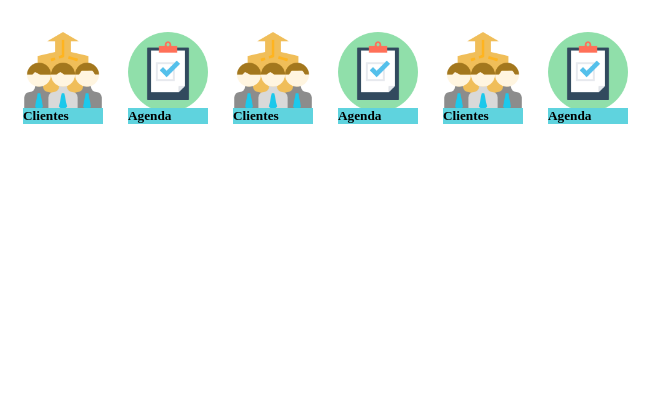
After one commit to deyvy10/BuffeteSosa, a PHP site: page /BuffeteSosa/header.php in a window 1280 px wide. The commit adds this page. Shown: the top 420 px of the page, without its empty margins (0-668 px from the left). Run offline with PHP 8.4, Linux system fonts and the light colour scheme.

Commit message:
add header and background blue

```diff
--- /dev/null
+++ b/header.php
@@ -0,0 +1,124 @@
+
+<head>
+  <script type="text/javascript">
+
+
+    function cerrarsesion()
+        {
+            window.open('logout.php','_self',false);
+        }
+        function tarea()
+        {
+            window.open('bie-alumno-tareas.php','_self',false);
+        }
+
+  </script>
+
+</head>
+
+
+      <div class="layout" style="width:100%;">
+
+        <a onclick='javascript:tarea()'>
+        	<div class="brick1"></br></br></br><h5><P  style="COLOR: #000000; BACKGROUND-COLOR: #5FD3DE ">Clientes</P></h5></div>
+        </a>
+        <div class="brick0"></div>
+         <a onclick='javascript:tutorial()'>
+         <div class="brick2"></br></br></br><h5><P  style="COLOR: #000000; BACKGROUND-COLOR: #5FD3DE ">Agenda</P></h5>
+         </div>
+     	</a>
+        <div class="brick0"></div>
+         <a onclick='javascript:tarea()'>
+        	<div class="brick1"></br></br></br><h5><P  style="COLOR: #000000; BACKGROUND-COLOR: #5FD3DE ">Clientes</P></h5></div>
+        </a>
+        <div class="brick0"></div>
+         <a onclick='javascript:tutorial()'>
+         <div class="brick2"></br></br></br><h5><P  style="COLOR: #000000; BACKGROUND-COLOR: #5FD3DE ">Agenda</P></h5>
+         </div>
+     	</a>
+        <div class="brick0"></div>
+         <a onclick='javascript:tarea()'>
+        	<div class="brick1"></br></br></br><h5><P  style="COLOR: #000000; BACKGROUND-COLOR: #5FD3DE ">Clientes</P></h5></div>
+        </a>
+        <div class="brick0"></div>
+         <a onclick='javascript:tutorial()'>
+         <div class="brick2"></br></br></br><h5><P  style="COLOR: #000000; BACKGROUND-COLOR: #5FD3DE ">Agenda</P></h5>
+         </div>
+     	</a>
+        <div class="brick0"></div>
+
+   </div>
+
+    <style type="text/css">
+
+    .layout {
+        margin: 2em 15px;
+        color: #333;
+      }
+
+      .brick1:hover
+      {
+        width: 80px;
+        height: 80px;
+      background: url("images/clientes.png");
+        float: left;
+      cursor: default;
+   /*   overflow:visible;*/
+      background-repeat: no-repeat;
+      background-size: cover;
+      background-position: center;
+       vertical-align: text-middle;
+      }
+
+
+      .brick1 {
+       width: 80px;
+        height: 80px;
+            background: url("images/clientes.png");
+      float: left;
+      cursor: default;
+     /* overflow: hidden;*/
+      background-repeat: no-repeat;
+      background-size: cover;
+      background-position: center;
+       vertical-align: text-middle;
+      }
+      .brick2:hover
+      {
+        width: 80px;
+        height: 80px;
+      background: url("images/agenda.png");
+        float: left;
+      cursor: default;
+     /* overflow: hidden;*/
+      background-repeat: no-repeat;
+      background-size: cover;
+      background-position: center;
+       vertical-align: text-middle;
+      }
+
+      .brick2 {
+        width: 80px;
+        height: 80px;
+            background: url("images/agenda.png");
+      float: left;
+      cursor: default;
+     /* overflow: hidden;*/
+      background-repeat: no-repeat;
+      background-size: cover;
+      background-position: center;
+       vertical-align: text-middle;
+      }
+
+      .brick0 {
+
+        width: 25px;
+        height: 100px;
+      float: left;
+      cursor: default;
+     /* overflow: hidden;*/
+      background-repeat: no-repeat;
+      background-size: cover;
+      background-position: center;
+      }
+    </style>
```
Also changed, not shown: crear_cliente.php (+13 -5 lines), 2 other files.
